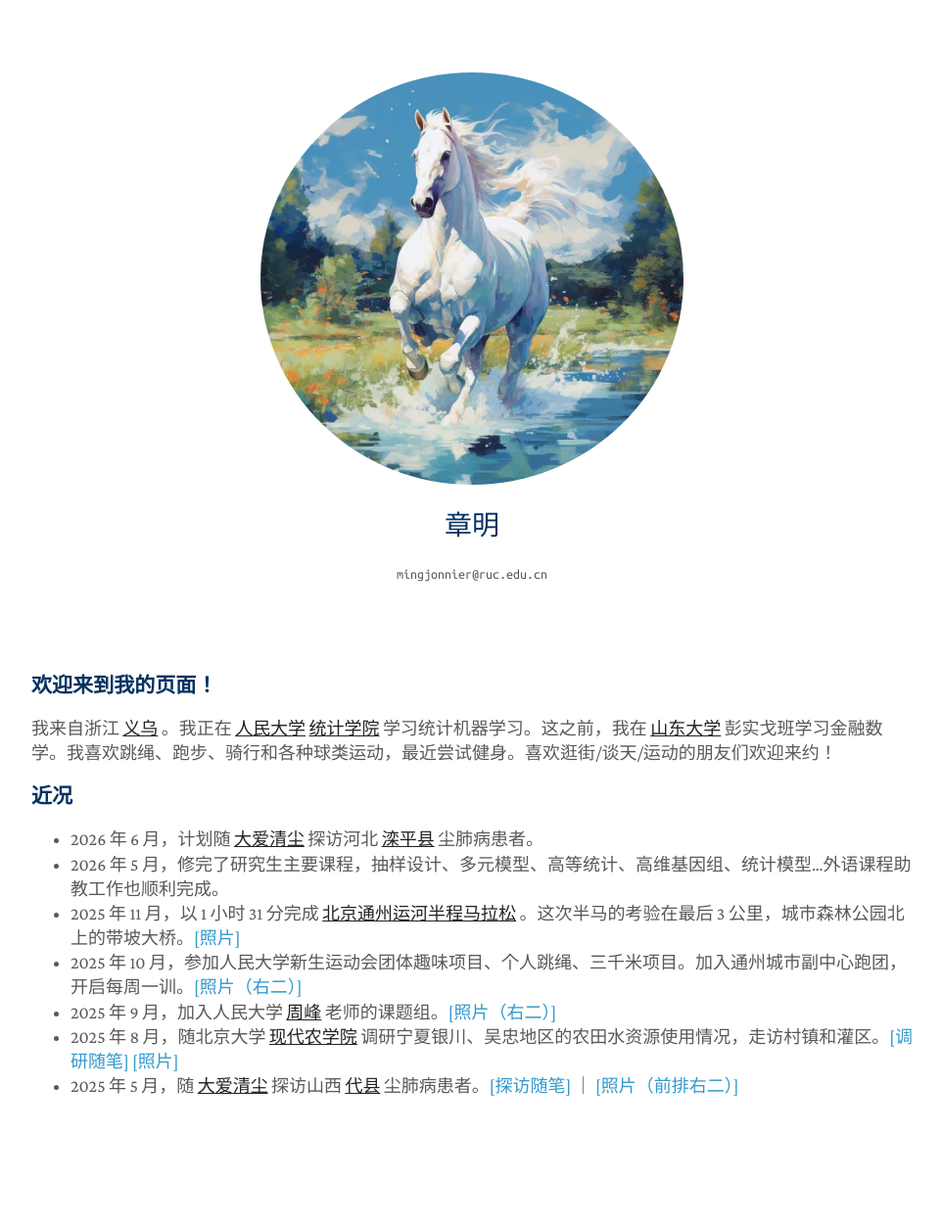
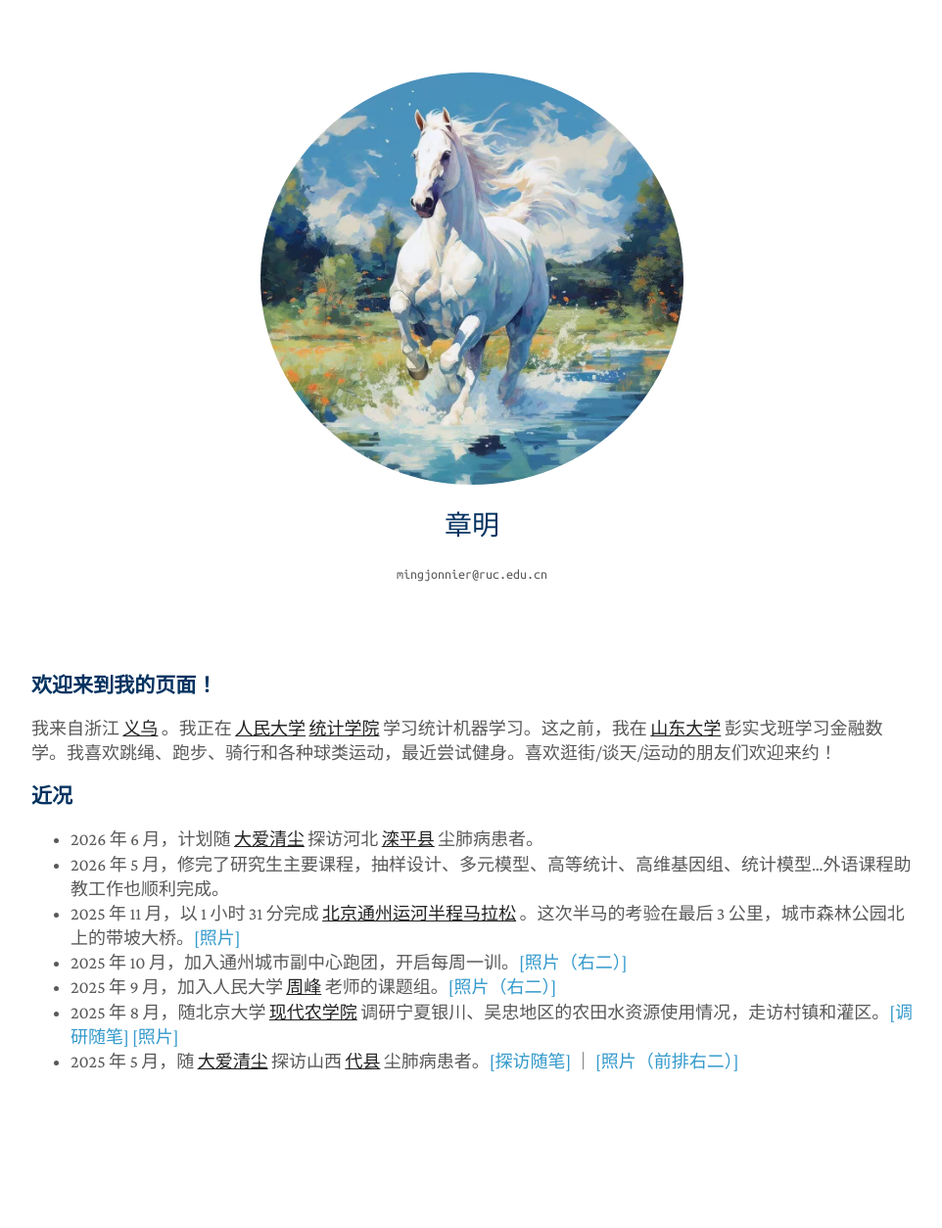
Before and after one commit to zhangming4153/zhangming4153.github.io, a Jekyll site: the page built from index.md, in a window 1280 px wide. Shown: the whole page at 98% size, without its empty margins (158-1120 px from the left). Built offline with Jekyll 4.4.1, drawn with Linux system fonts in a browser that asks for light colours; a style sheet for code colours, icons or effects is not loaded; after the commit the page ends 1228 px from its top, so only the background shows below that.

Commit message:
Update index.md

```diff
--- a/index.md
+++ b/index.md
@@ -12,7 +12,7 @@ title: 章明
 - 2026 年 6 月，计划随 <a href="https://daqc.org.cn"><strong><u>大爱清尘</u></strong></a> 探访河北 <a href = "https://baike.baidu.com/item/滦平县/7429142"><strong><u>滦平县</u></strong></a> 尘肺病患者。
 - 2026 年 5 月，修完了研究生主要课程，抽样设计、多元模型、高等统计、高维基因组、统计模型...外语课程助教工作也顺利完成。
 - 2025 年 11 月，以 1 小时 31 分完成 <a href="https://baike.baidu.com/item/2025北京通州运河半程马拉松/66790330"><strong><u>北京通州运河半程马拉松</u></strong></a> 。这次半马的考验在最后 3 公里，城市森林公园北上的带坡大桥。[[照片]](/assets/tongz_semimara_profile.jpg)
-- 2025 年 10 月，参加人民大学新生运动会团体趣味项目、个人跳绳、三千米项目。加入通州城市副中心跑团，开启每周一训。[[照片（右二）]](/assets/tongz_group.png)
+- 2025 年 10 月，加入通州城市副中心跑团，开启每周一训。[[照片（右二）]](/assets/tongz_group.png)
 - 2025 年 9 月，加入人民大学 <a href="https://zhoufeng6288.github.io"><strong><u>周峰</u></strong></a> 老师的课题组。[[照片（右二）]](/assets/people_0912.jpg)
 - 2025 年 8 月，随北京大学 <a href="https://www.saas.pku.edu.cn"><strong><u>现代农学院</u></strong></a> 调研宁夏银川、吴忠地区的农田水资源使用情况，走访村镇和灌区。[[调研随笔]](/assets/Ningxia.pdf) [[照片]](/assets/ningxia_me_0820.jpg)
 - 2025 年 5 月，随 <a href="https://daqc.org.cn"><strong><u>大爱清尘</u></strong></a> 探访山西 <a href = "https://baike.baidu.com/item/代县/1178294"><strong><u>代县</u></strong></a> 尘肺病患者。[[探访随笔]](/assets/Shanxi.pdf) ｜ [[照片（前排右二）]](/assets/daai_202505.jpg)
```
